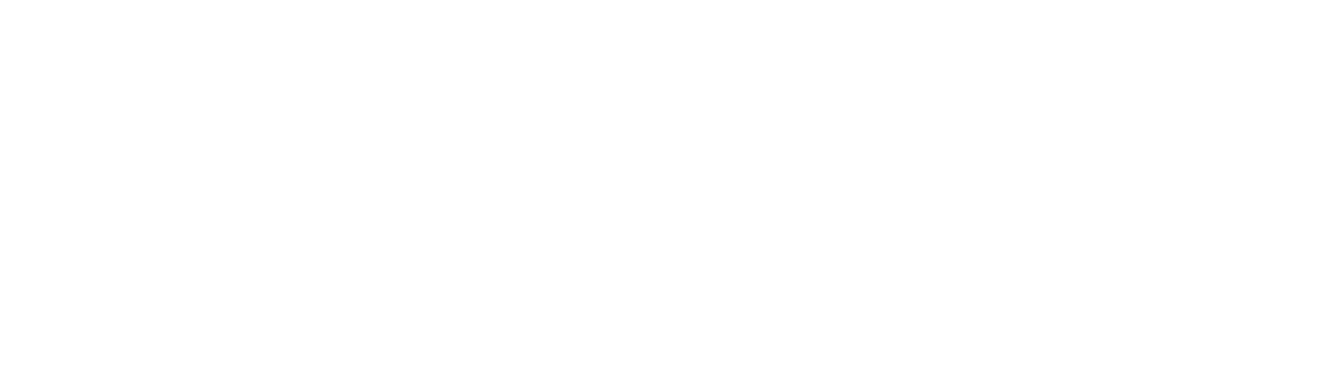
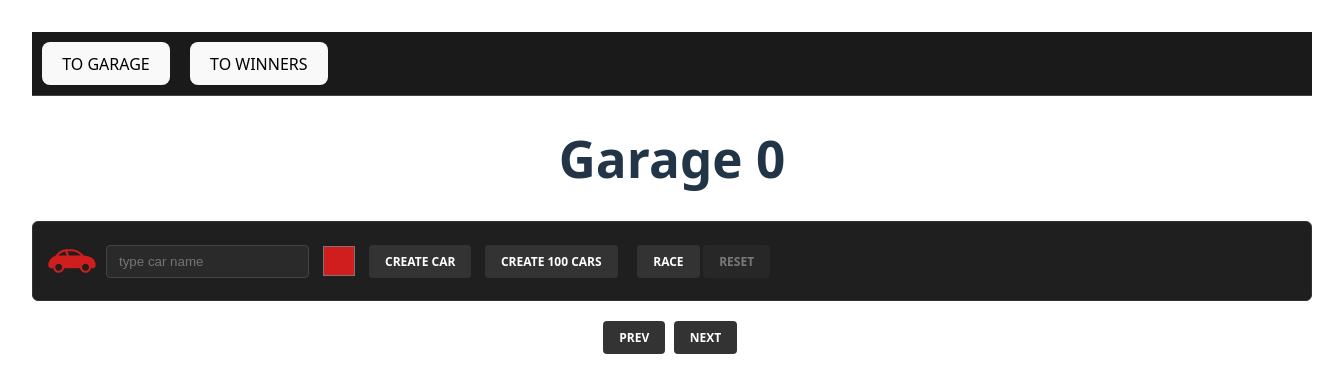
Before and after one commit to gerlinda137/Team-task-Async-race, a plain HTML site: page index.html in a window 1280 px wide. Shown: the whole page, 1344 px wide, since content can reach past the window. Drawn offline with Linux system fonts and the light colour scheme; the site is published under a folder, as on GitHub Pages, so addresses that start at the root find nothing; no server answers.

Commit message:
fix: fix path for deploy

```diff
--- a/index.html
+++ b/index.html
@@ -1,14 +1,17 @@
 <!doctype html>
 <html lang="en">
+
 <head>
   <meta charset="UTF-8" />
   <link rel="icon" type="image/svg+xml" href="/vite.svg" />
   <meta name="viewport" content="width=device-width, initial-scale=1.0" />
   <title>team-task-async-race</title>
-    <script type="module" crossorigin src="/assets/index-M95D3M9h.js"></script>
-    <link rel="stylesheet" crossorigin href="/assets/index-BWLdO3U0.css">
+  <script type="module" crossorigin src="assets/index-M95D3M9h.js"></script>
+  <link rel="stylesheet" crossorigin href="assets/index-BWLdO3U0.css">
 </head>
+
 <body>
   <div id="app"></div>
 </body>
+
 </html>
```
Lines whose indentation alone changed are shown as unchanged.
